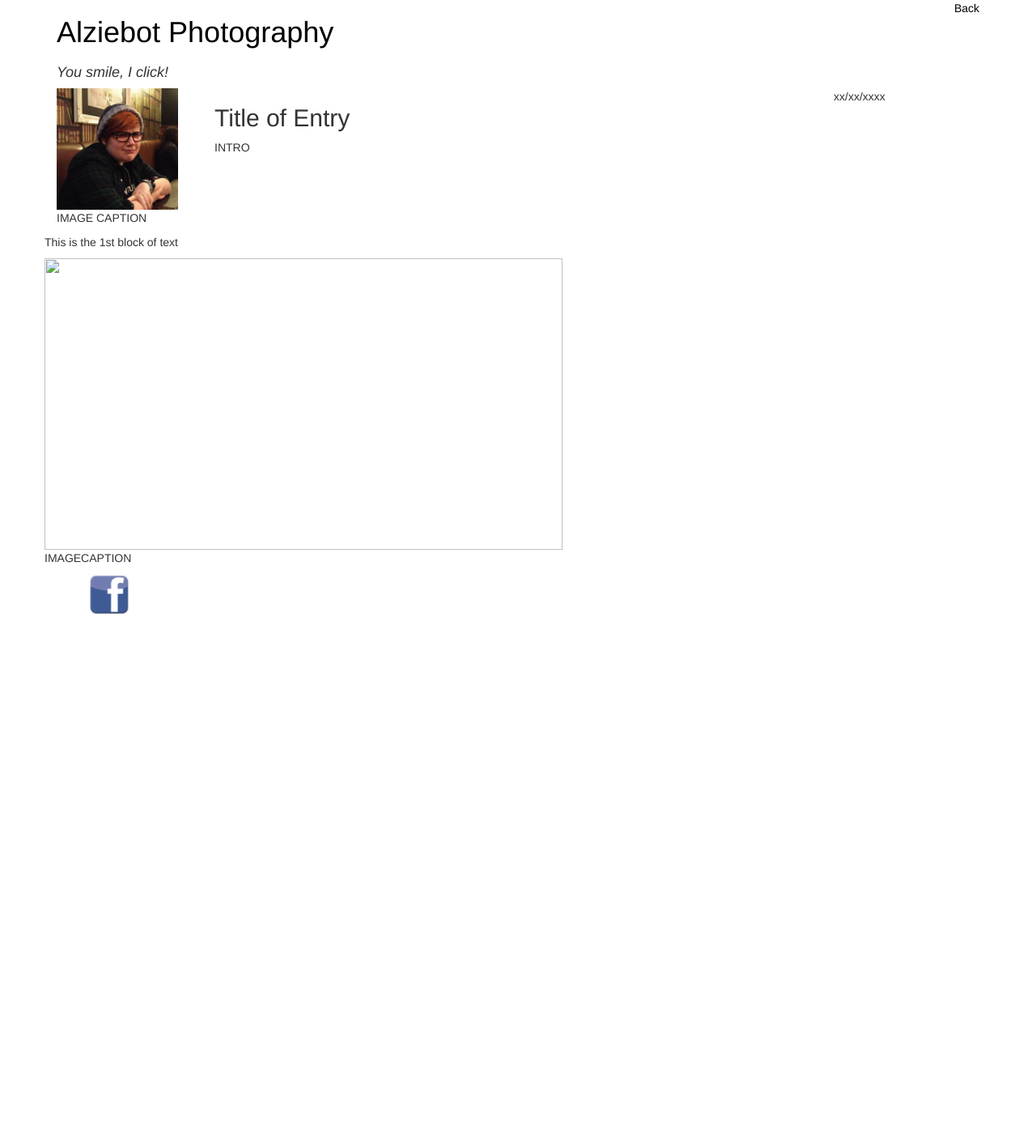
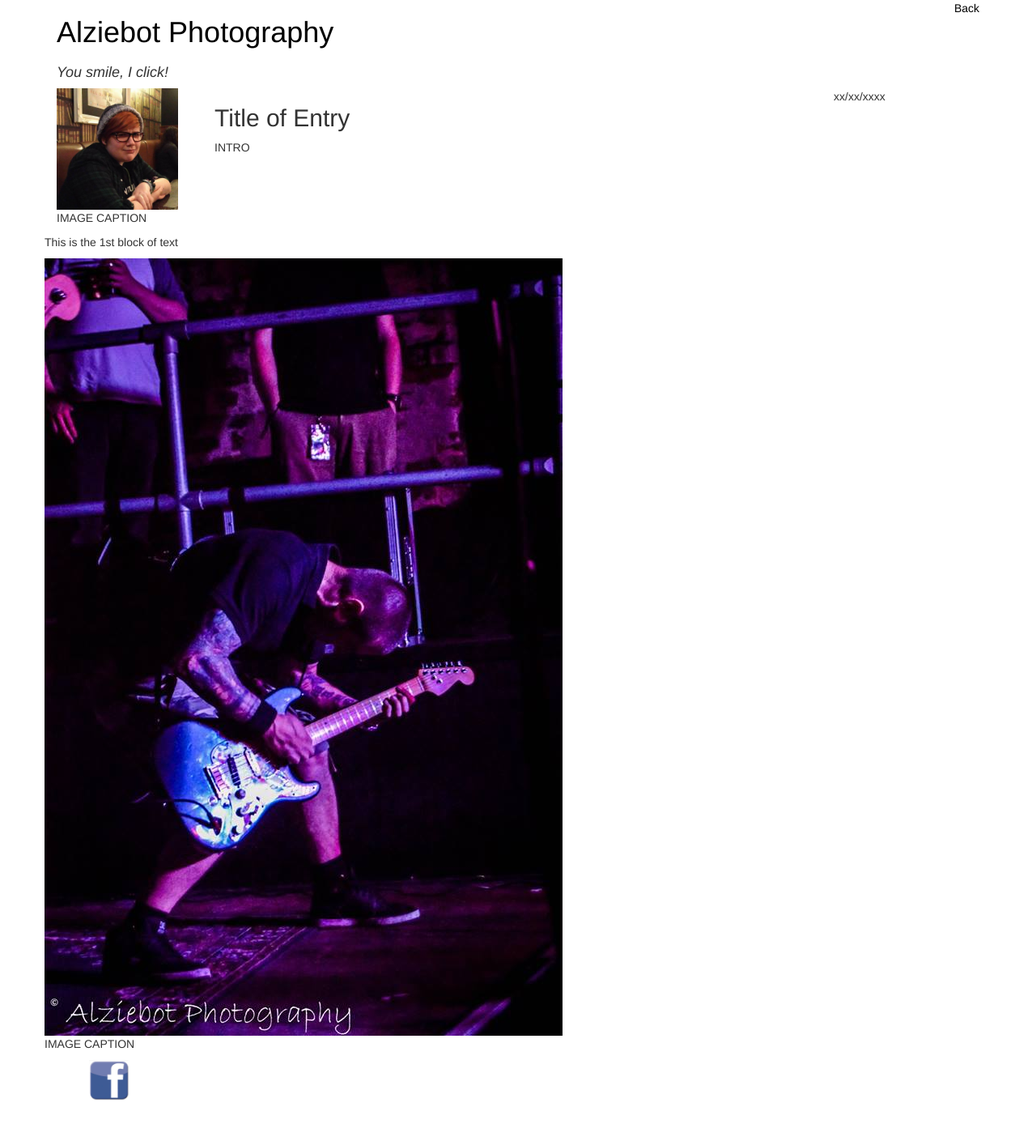
Before and after one commit to alziebotphotographyco/alziebotphotographyco.github.io, a Jekyll site: the page BLOGTEMPLATE.html, which Jekyll copies as it is, in a window 1280 px wide. Shown: the whole page at 81% size. Built offline with Jekyll 4.4.1, drawn with Linux system fonts in a browser that asks for light colours; before the commit the page ends 900 px from its top, so only the background shows below that.

Commit message:
Update BLOGTEMPLATE.html

```diff
--- a/BLOGTEMPLATE.html
+++ b/BLOGTEMPLATE.html
@@ -52,17 +52,15 @@ and save that as a .html file and it'll be good to go -->
 
 <!-- This block of code is used to create an image and add a caption below it, you can just remove the last 5 lines if you don't want a
 caption.
-Make sure you save the image in the image folder and replace both instances of  "1.jpg" with whatever the name of the file is.
-Also you can change how big the image is by changing 640 and 360 to however big you want it to be, note that a full-size version of the
-image will be opened when they click on it-->
+Make sure you save the image in the image folder and replace both instances of  "1.jpg" with whatever the name of the file is.-->
 <div id="image" class="container">
 	<div class="row">
-	<a href="image/1.jpg"><img width="640px" height="360px" src="image/1.jpg"/></a>
+	<a href="image/blog/1.jpg"><img src="image/blog/1.jpg"/></a>
 	</div>
 </div>
 <div id="caption" class="container">
 	<div class="row">
-	<p>IMAGECAPTION</p>
+	<p>IMAGE CAPTION</p>
 	</div>
 </div>
 
```
